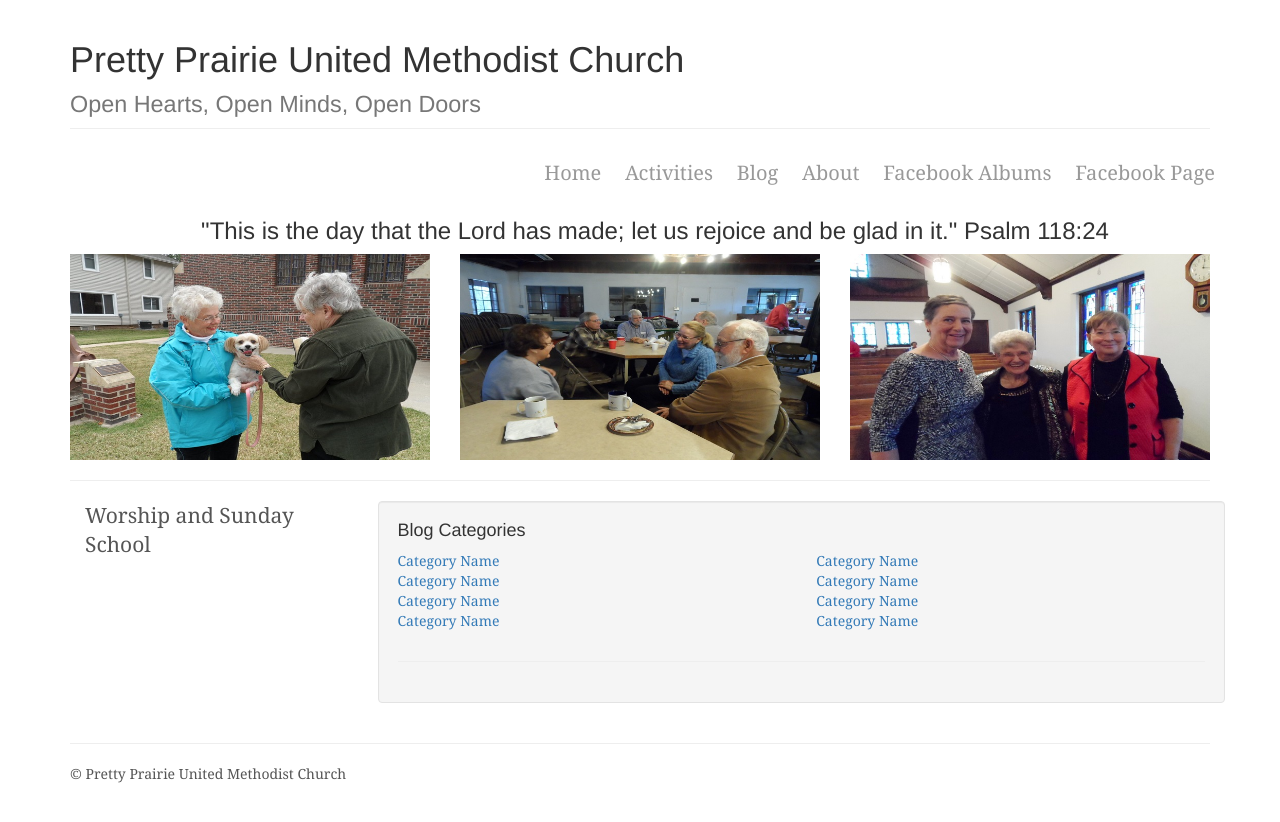
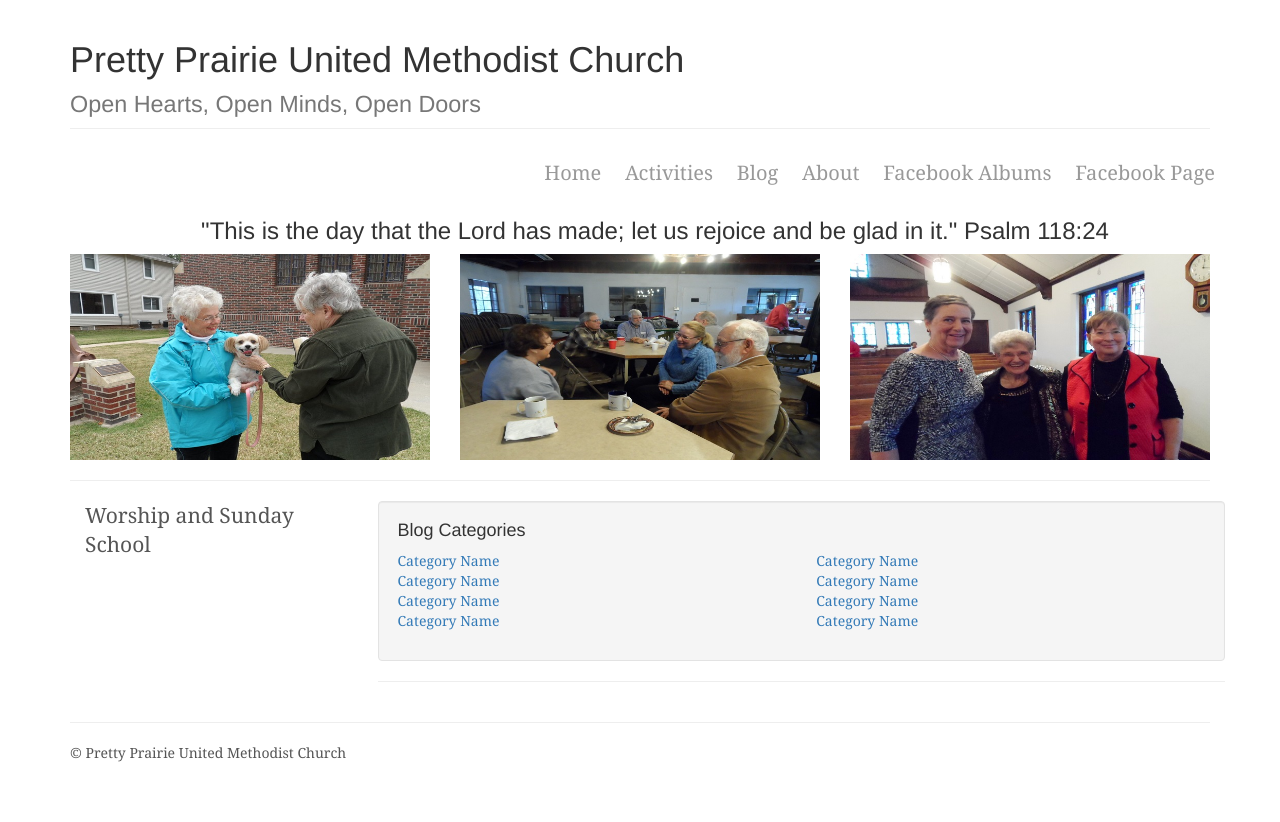
Before and after one commit to KatherineMichel/self-hosted-church-website-jekyll, a Jekyll site: the page built from activities.html, in a window 1280 px wide. Shown: the top 822 px of the page. Built offline with Jekyll 4.4.1, drawn with Linux system fonts in a browser that asks for light colours; nearby versions of some CDN libraries; library files that are not in the unit come from our copies.

Commit message:
Update activities.html

```diff
--- a/activities.html
+++ b/activities.html
@@ -40,14 +40,6 @@
 
             <div class="col-md-9">
 
-                <!--<div class="well">
-
-                    <div class="text-right">
-
-                    </div>-->
-
-
-
                 <!-- Blog Categories Well -->
                 <div class="well">
                     <h4>Blog Categories</h4>
@@ -80,21 +72,9 @@
                         <!-- /.col-lg-6 -->
                     </div>
                     <!-- /.row -->
-                <!--</div>-->
-
-
-
+                </div>
 
                     <hr>
-
-                    <div class="row">
-                        <div class="col-md-12">
-
-
-                        </div>
-                    </div>
-
-                </div>
 
             </div>
 
```
